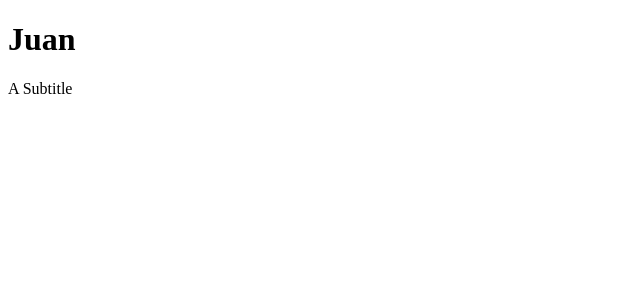
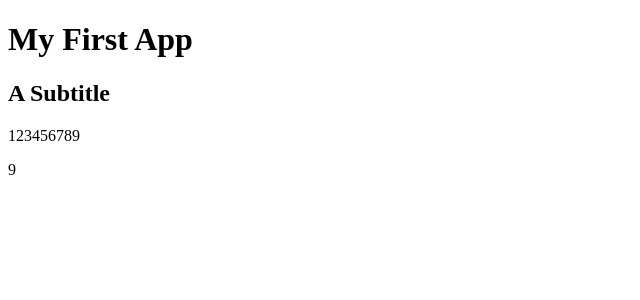
Before and after one commit to juan18506/first-react-app, a React (Vite) app: page / in a window 1280 px wide. Shown: the top 300 px of the page, without its empty margins (0-640 px from the left). Built offline with nearby package versions, Linux system fonts and the light colour scheme.

Commit message:
Used { } to render expressions

```diff
--- a/src/FirstApp.jsx
+++ b/src/FirstApp.jsx
@@ -1,8 +1,22 @@
+const newMessage = [1, 2, 3, 4, 5, 6, 7, 8, 9];
+
+const getResult = (a, b) => {
+  return a + b;
+}
+
+// Promise object => render error
+const getResultAsync = async (a, b) => {
+  return a + b;
+}
+
 export const FirstApp = () => {
   return (
     <>
-      <h1>Juan</h1>
-      <p>A Subtitle</p>
+      <h1>My First App</h1>
+      <h2>A Subtitle</h2>
+      <p>{ newMessage }</p>
+      <p>{ getResult(7, 2) }</p>
+      {/* <p>{ getResultAsync(7, 2) }</p> */}
     </>
   )
 }
```
